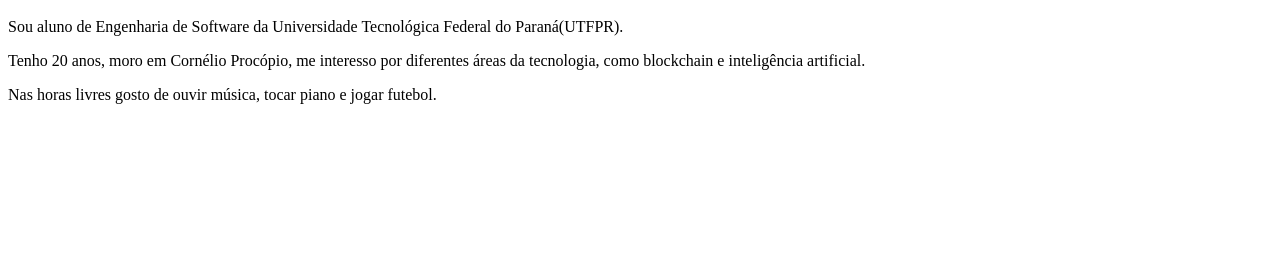
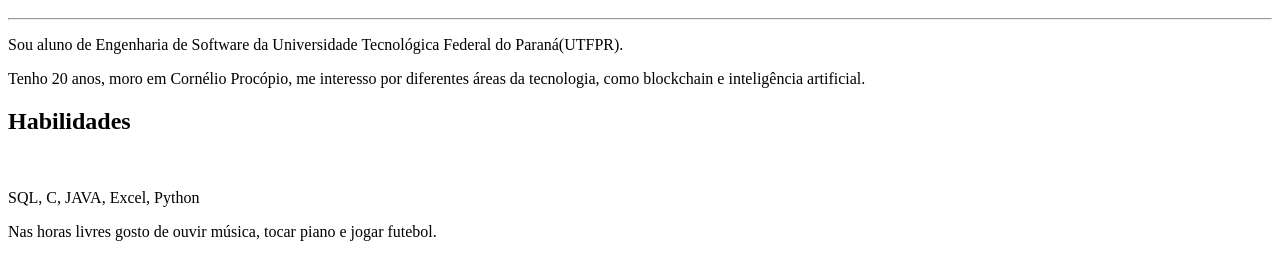
Before and after one commit to Lfdomenico/curriculo2, a plain HTML site: page index.html in a window 1280 px wide. Shown: the part 48-328 px from the top of the page. Drawn offline with Linux system fonts and the light colour scheme.

Commit message:
alterações1

```diff
--- a/index.html
+++ b/index.html
@@ -2,10 +2,15 @@
     <head>
         <body>
             <h1>Luiz Fernando Moreira Domênico</h1>
+            <hr>
             <p>Sou aluno de Engenharia de Software da Universidade Tecnológica Federal do Paraná(UTFPR).</p>
             <p>Tenho 20 anos, moro em Cornélio Procópio, me interesso por diferentes áreas da tecnologia, como
                 blockchain e inteligência artificial.
             </p>
+
+            <h2>Habilidades</h2>
+            <br>
+            <p>SQL, C, JAVA, Excel, Python</p>
             <p>Nas horas livres gosto de ouvir música, tocar piano e jogar futebol.</p>
         </body>
     </head>
```
